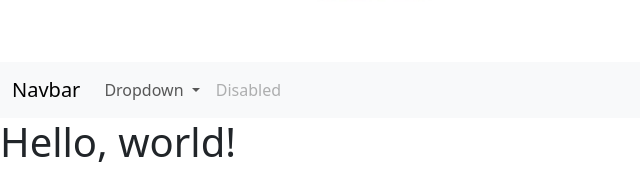
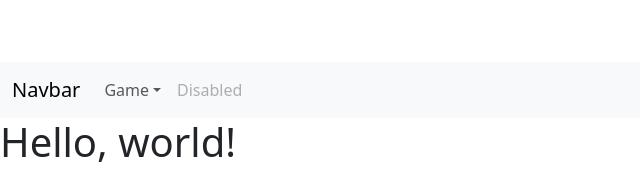
Before and after one commit to rositaross/CacciaAlTesoro, a plain HTML site: page Index.html in a window 1280 px wide. Shown: the part 877-1048 px from the top of the page, 0-640 px from the left. Drawn offline with nearby package versions, Linux system fonts and the light colour scheme.

Commit message:
Update Index.html

```diff
--- a/Index.html
+++ b/Index.html
@@ -17,9 +17,7 @@
     <div class="collapse navbar-collapse" id="navbarSupportedContent">
       <ul class="navbar-nav me-auto mb-2 mb-lg-0">
         <li class="nav-item dropdown">
-          <a class="nav-link dropdown-toggle" href="#" role="button" data-bs-toggle="dropdown" aria-expanded="false">
-            Dropdown
-          </a>
+          <a class="nav-link dropdown-toggle" href="#" role="button" data-bs-toggle="dropdown" aria-expanded="false">Game</a>
           <ul class="dropdown-menu">
             <li><a class="dropdown-item" href="#">Visualizza</a></li>
             <li><a class="dropdown-item" href="#">Inserisci</a></li>
```
